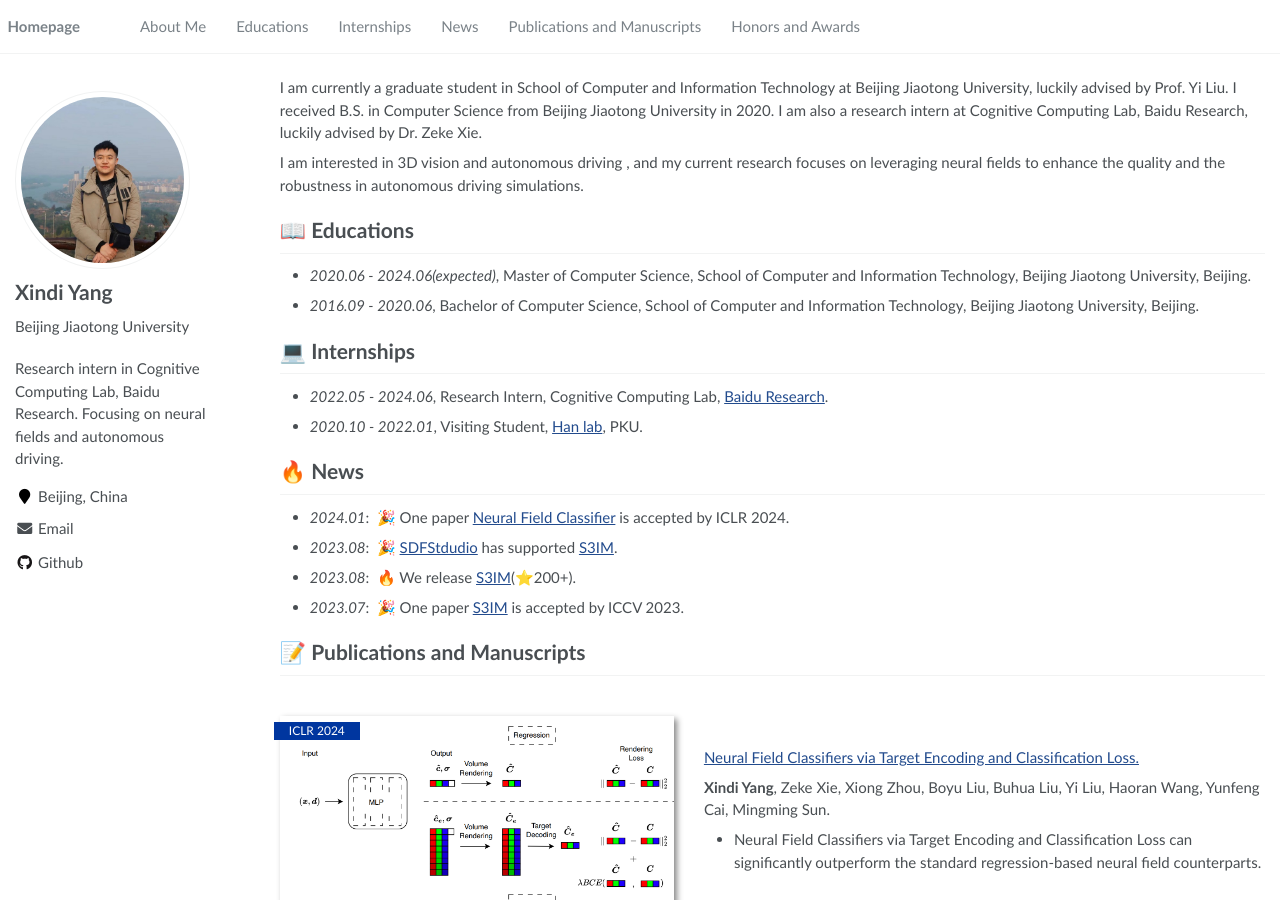
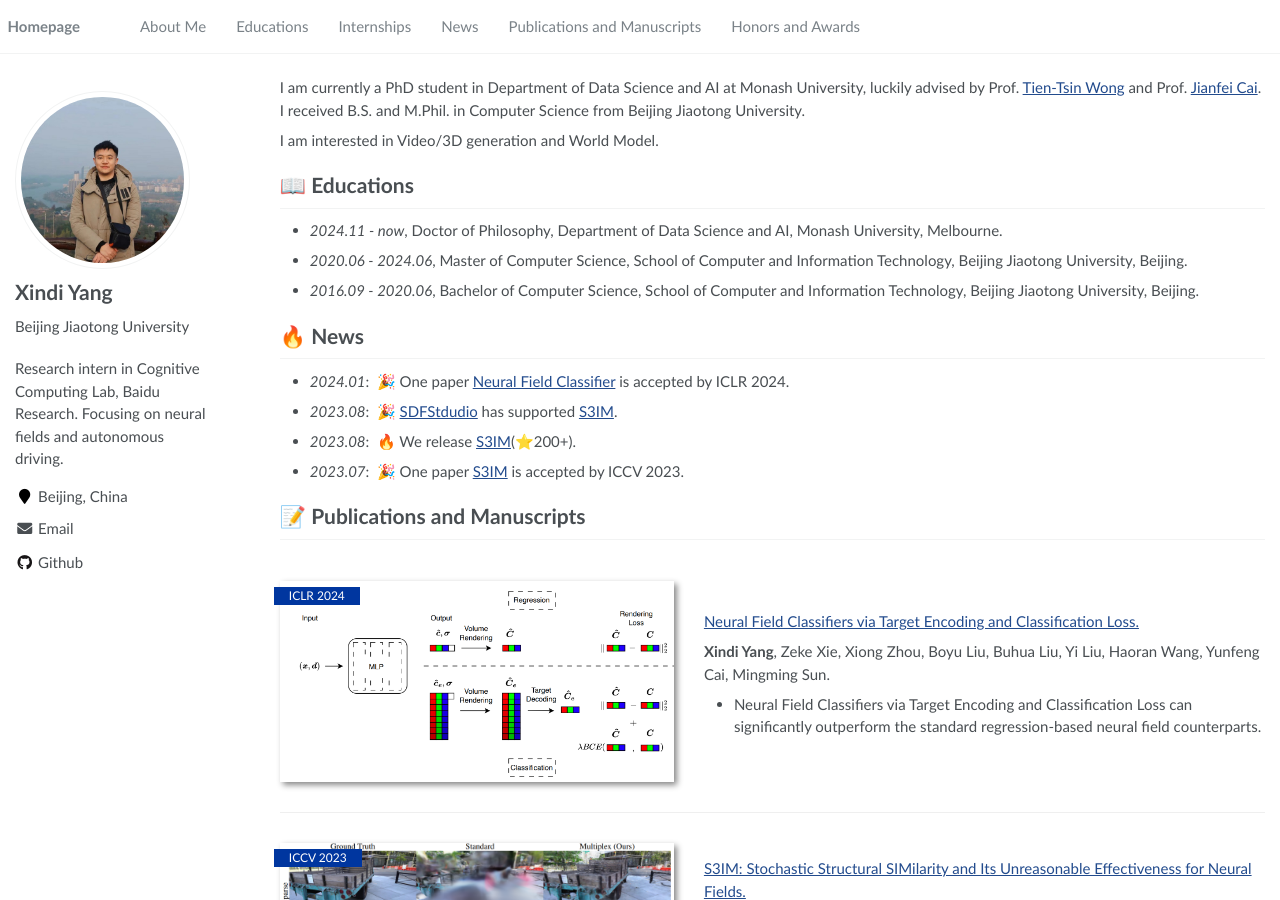
Before and after one commit to Madaoer/Madaoer.github.io, a Jekyll site: the page built from _pages/about.md, in a window 1280 px wide and 900 px high. Built offline with Jekyll 4.4.1, drawn with Linux system fonts in a browser that asks for light colours.

Commit message:
update info

```diff
--- a/_pages/about.md
+++ b/_pages/about.md
@@ -17,18 +17,19 @@ redirect_from:
 
 <span class='anchor' id='about-me'></span>
 
-I am currently a graduate student in School of Computer and Information Technology at Beijing Jiaotong University, luckily advised by Prof. Yi Liu. I received B.S. in Computer Science from Beijing Jiaotong University in 2020. I am also a research intern at Cognitive Computing Lab, Baidu Research, luckily advised by Dr. Zeke Xie.
+I am currently a PhD student in Department of Data Science and AI at Monash University, luckily advised by Prof. [Tien-Tsin Wong](https://ttwong12.github.io/) and Prof. [Jianfei Cai](https://jianfei-cai.github.io/). I received B.S. and M.Phil. in Computer Science from Beijing Jiaotong University.
 
-I am interested in 3D vision and autonomous driving , and my current research focuses on leveraging neural fields to enhance the quality and the robustness in autonomous driving simulations.
+I am interested in Video/3D generation and World Model.
 
 
 # 📖 Educations
-- *2020.06 - 2024.06(expected)*, Master of Computer Science, School of Computer and Information Technology, Beijing Jiaotong University, Beijing.
+- *2024.11 - now*, Doctor of Philosophy, Department of Data Science and AI, Monash University, Melbourne.
+- *2020.06 - 2024.06*, Master of Computer Science, School of Computer and Information Technology, Beijing Jiaotong University, Beijing.
 - *2016.09 - 2020.06*, Bachelor of Computer Science, School of Computer and Information Technology, Beijing Jiaotong University, Beijing.
 
-# 💻 Internships
+<!-- # 💻 Internships
 - *2022.05 - 2024.06*, Research Intern, Cognitive Computing Lab, [Baidu Research](http://research.baidu.com/).
-- *2020.10 - 2022.01*, Visiting Student, [Han lab](https://cqb.pku.edu.cn/hanlab/), PKU.
+- *2020.10 - 2022.01*, Visiting Student, [Han lab](https://cqb.pku.edu.cn/hanlab/), PKU. -->
 
 # 🔥 News
 - *2024.01*: &nbsp;🎉 One paper [Neural Field Classifier](https://openreview.net/pdf?id=9NqC72m31m) is accepted by ICLR 2024.
```
